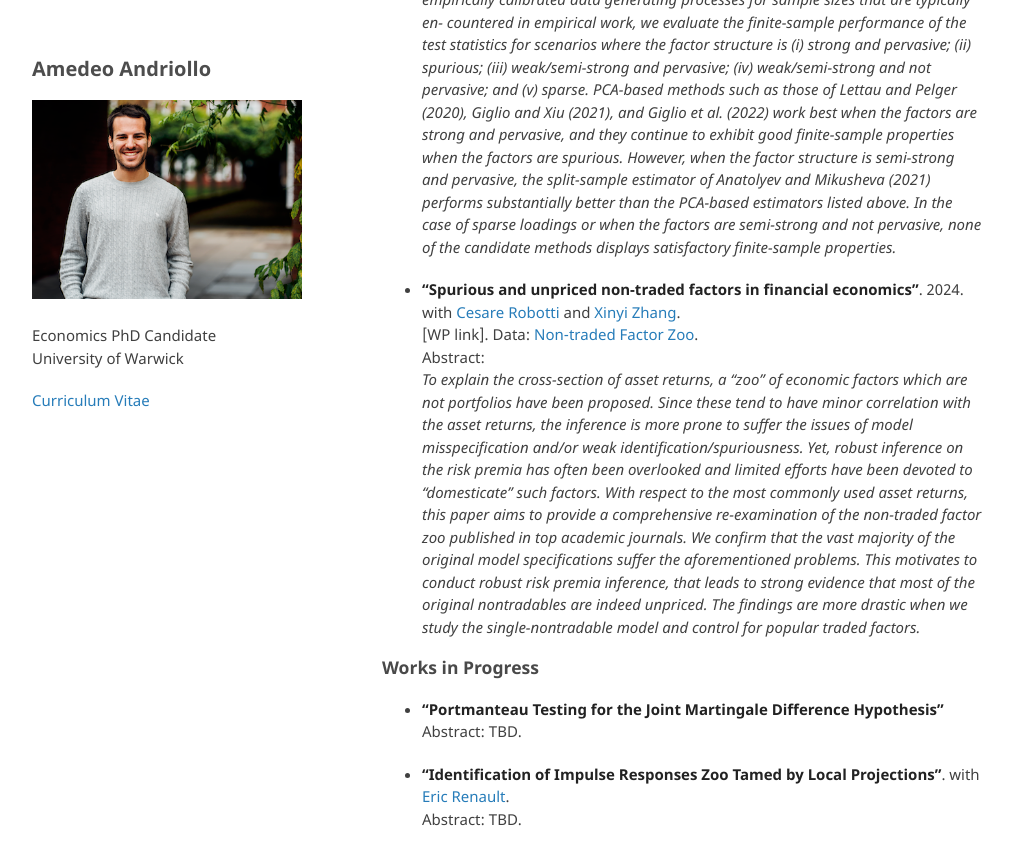
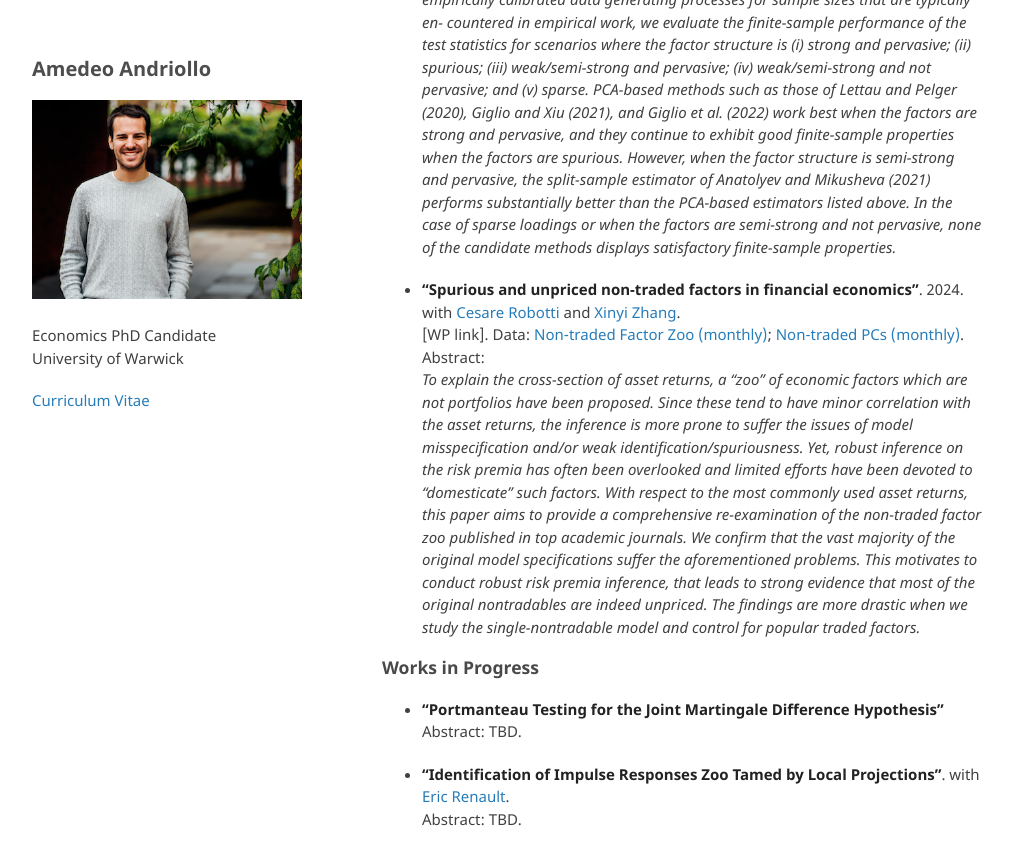
Before and after one commit to amandri/amandri.github.io, a Jekyll site: the page built from index.md, in a window 1280 px wide and 900 px high, scrolled down 613 px. Shown: the top 865 px of the window, without its empty margins (133-1145 px from the left). Built offline with Jekyll 4.4.1, drawn with Linux system fonts in a browser that asks for light colours; the repository's description, which GitHub fills in, is left out; our own code applies the rules of GitHub Pages for plain Markdown files.

Commit message:
Update index.md

```diff
--- a/index.md
+++ b/index.md
@@ -26,7 +26,7 @@ Abstract: \
 
 - **"Spurious and unpriced non-traded factors in financial economics"**. 2024. with [Cesare Robotti](https://www.cesarerobotti.com) and [Xinyi Zhang](https://warwick.ac.uk/fac/soc/wbs/subjects/finance/faculty1/phd_students/xinyi-zhang/). \
 [WP link].
- Data: [Non-traded Factor Zoo](https://www.dropbox.com/scl/fi/r232uhq32qsfadvj61xut/all_nontraded.xlsx?rlkey=hi2y880eehtozz6d1ugnewcx0&dl=0). \
+ Data: [Non-traded Factor Zoo (monthly)](https://www.dropbox.com/scl/fi/r232uhq32qsfadvj61xut/all_nontraded.xlsx?rlkey=hi2y880eehtozz6d1ugnewcx0&dl=0); [Non-traded PCs (monthly)](https://www.dropbox.com/scl/fi/m79gjt08dcryfdxjzr6ke/data1eqGX.xls?rlkey=ylu43t0tva62lf4t7r4vidfh7&dl=0). \
 Abstract: \
 *To explain the cross-section of asset returns, a “zoo” of economic factors which are not portfolios have been proposed. Since these tend to have minor correlation with the asset returns, the inference is more prone to suffer the issues of model misspecification and/or weak identification/spuriousness. Yet, robust inference on the risk premia has often been overlooked and limited efforts have been devoted to “domesticate” such factors. With respect to the most commonly used asset returns, this paper aims to provide a comprehensive re-examination of the non-traded factor zoo published in top academic journals. We confirm that the vast majority of the original model specifications suffer the aforementioned problems. This motivates to conduct robust risk premia inference, that leads to strong evidence that most of the original nontradables are indeed unpriced. The findings are more drastic when we study the single-nontradable model and control for popular traded factors.*
 
```
